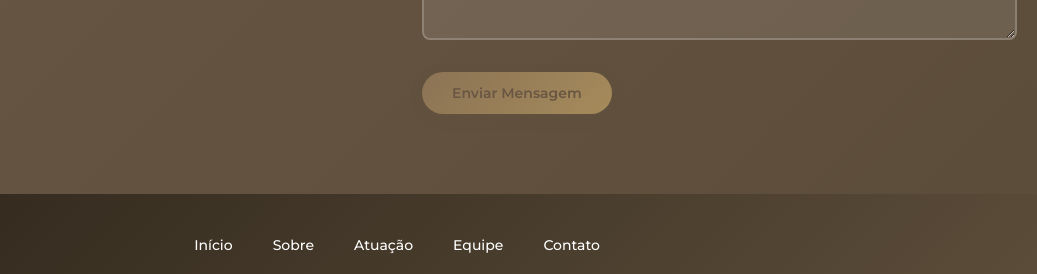
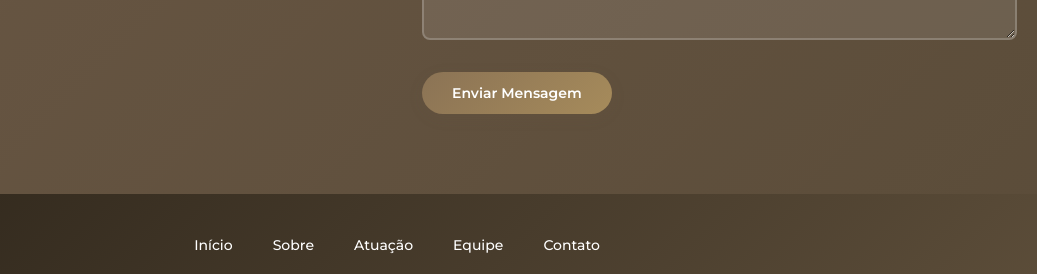
Before and after one commit to kauahsa/prototipo2, a plain HTML site: page paginas/sobre.html in a window 1280 px wide. Shown: the part 4573-4847 px from the top of the page, 243-1280 px from the left. Drawn offline with Linux system fonts and the light colour scheme.

Commit message:
Update sobre.html

```diff
--- a/paginas/sobre.html
+++ b/paginas/sobre.html
@@ -704,7 +704,7 @@
                         <div class="form-group">
                             <textarea name="mensagem" rows="5" placeholder="Sua mensagem" required></textarea>
                         </div>
-                        <button type="submit" class="btn btn-form">Enviar Mensagem</button>
+                        <button type="submit" class="btn btn-form" style="color: white;">Enviar Mensagem</button>
                     </form>
                 </div>
             </div>
```
